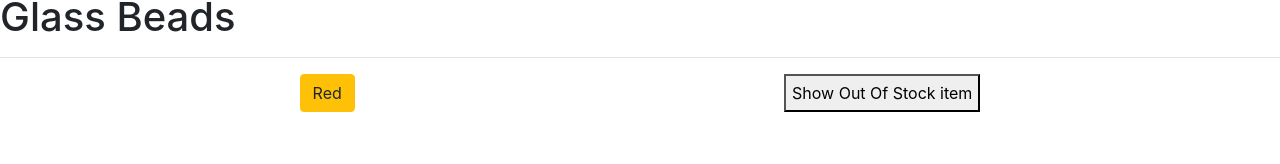
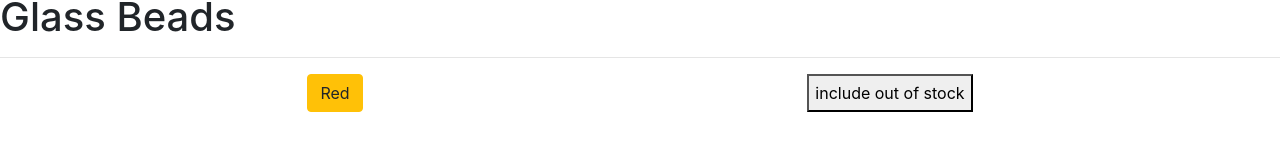
Before and after one commit to namespace7/shoponline, a React (Create React App) app: page / in a window 1280 px wide. Shown: the part 135-299 px from the top of the page. Built offline with nearby package versions, Linux system fonts and the light colour scheme.

Commit message:
patch on buttons

```diff
--- a/src/components/Home.jsx
+++ b/src/components/Home.jsx
@@ -87,7 +87,7 @@ const Home = () => {
 
           <button className='btn btn-warning'>Red</button>
 
-          <button onClick={myFunction}>Show Out Of Stock item</button>
+          <button onClick={myFunction}>{show > 0 ? 'remove Out of Stock' : 'include out of stock' }</button>
 
 
         </div>
@@ -97,8 +97,6 @@ const Home = () => {
         <div className='row'>
           <div className='col-11 mx-auto'>
             <div className='row my-5'>
-
-
               {items.map((elem) => {
                 const { id, title, image, variants } = elem;
                 return (
@@ -124,10 +122,10 @@ const Home = () => {
               })}
 
               {show
-                ? <div> {itemsoutofstock.map((elem) => {
+                ? <div className='row my-5 col-11 mx-auto'> {itemsoutofstock.map((elem) => {
                 const { id, title, image, variants } = elem;
                 return (
-                  <div className='item1 col-12 col-md-6 col-lg-6 col-xl-4 my-5' key={id}>
+                  <div className='item2 col-12 col-md-6 col-lg-6 col-xl-4 my-5' key={id}>
 
                     <Card style={{ width: '17rem' }}>
                       <Card.Header as="h5">Out of stock</Card.Header>
```
